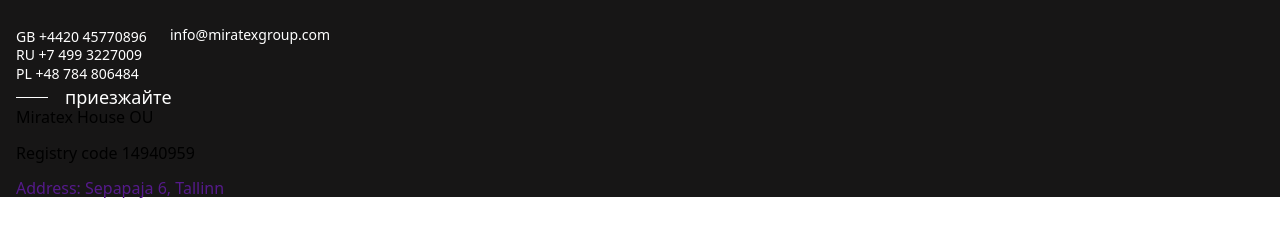
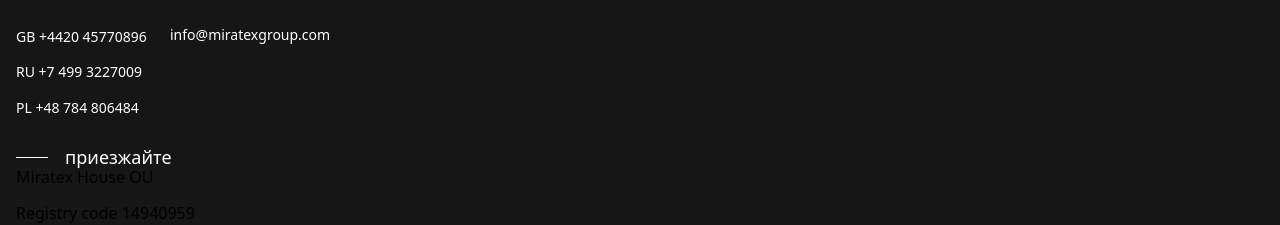
Before and after one commit to ZemMark/miratex, a plain HTML site: page index.html in a window 1280 px wide. Shown: the part 7598-7823 px from the top of the page. Before the commit the page ends 7797 px from the top, so only its background shows below. Drawn offline with nearby package versions, Linux system fonts and the light colour scheme.

Commit message:
small edit before I fall asleap

```diff
--- a/sass/layout/_address.scss
+++ b/sass/layout/_address.scss
@@ -1,10 +1,14 @@
 .address{
   margin-top: 30px;
+
+  &__item:not(:last-child){
+    margin-bottom: 17px;
+  }
   &__list{
     margin-right: 22px;
   }
   &__welcome{
-
+    margin-top: 30px;
     display: inline-flex;
     align-items: center;
     font-weight: 500;
```
Also changed, not shown: css/main.css, css/main.min.css, 2 other files.
